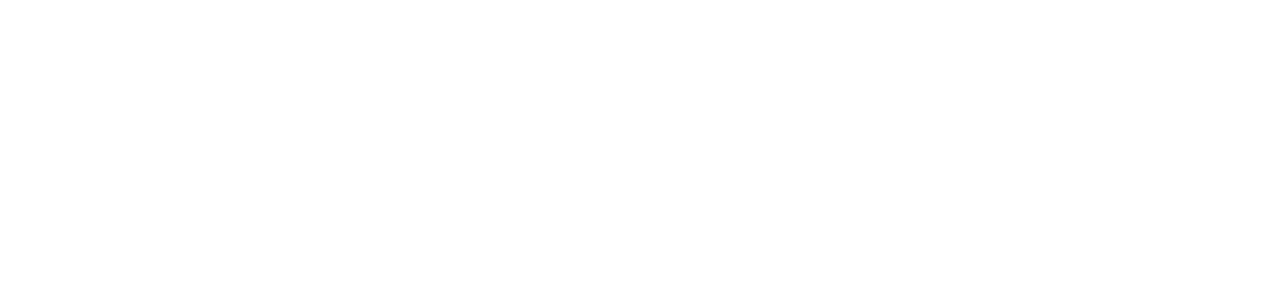
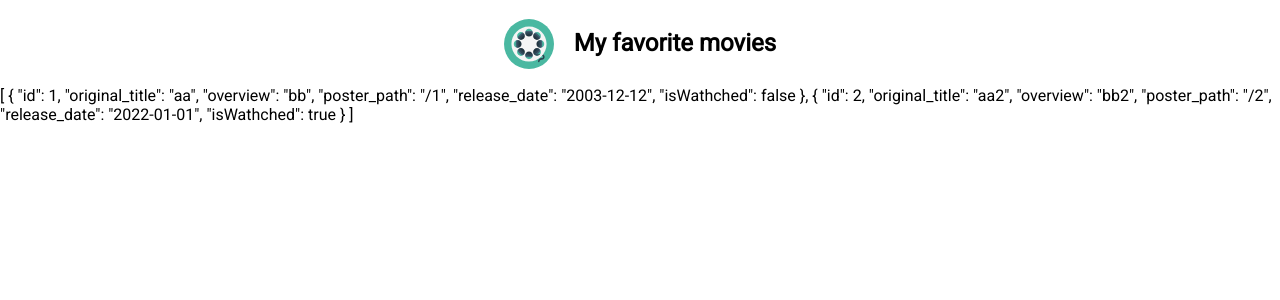
Before and after one commit to StroevDmitriy/movie-list-app, a Vue app: page / in a window 1280 px wide. Shown: the top 300 px of the page. Built offline with nearby package versions, Linux system fonts and the light colour scheme.

Commit message:
add initial styles and layout

```diff
--- a/src/App.vue
+++ b/src/App.vue
@@ -1,8 +1,51 @@
 <template>
+    <header class="header">
+        <img src="/logo.svg" alt="Logo" class="header__logo">
+        <h2>My favorite movies</h2>
+    </header>
+    <div class="movies">
+        {{ movieStore.movies }}
+    </div>
 </template>
 
 <script setup lang="ts">
+import { useMovieStore } from './stores/MovieStore';
+
+const movieStore = useMovieStore()
 </script>
 
 <style scoped>
+.header{
+    display: flex;
+    justify-content: center;
+    align-items: center;
+    padding: 10px;
+}
+.header__logo{
+    max-width: 50px;
+    margin-right: 20px;
+}
+.btn {
+    border: none;
+    width: 100px;
+    height: 40px;
+    font-size: 14px;
+    margin: 0 10px;
+    border-radius: 10px;
+    cursor: pointer;
+    background-color: #cacaca;
+}
+.btn:hover{
+    opacity: .7;
+
+}
+.btn_green{
+    background-color: #69cd69;
+}
+.tabs{
+    display: flex;
+    justify-content: center;
+    /* align-items: center; */
+    margin-bottom: 30px;
+}
 </style>
--- /dev/null
+++ b/src/assets/main.css
@@ -0,0 +1,11 @@
+@import url('https://fonts.googleapis.com/css2?family=Roboto&display=swap');
+
+body {
+    margin: 0;
+    font-family: "Roboto", sans-serif;
+}
+
+main {
+    max-width: 600px;
+    margin: auto;
+}
--- a/src/main.ts
+++ b/src/main.ts
@@ -1,5 +1,7 @@
 import { createApp } from 'vue'
 import App from './App.vue'
 import { createPinia } from 'pinia'
+import 'normalize.css'
+import './assets/main.css'
 
 createApp(App).use(createPinia()).mount('#app')
```
Also changed, not shown: public/logo.svg (added).
